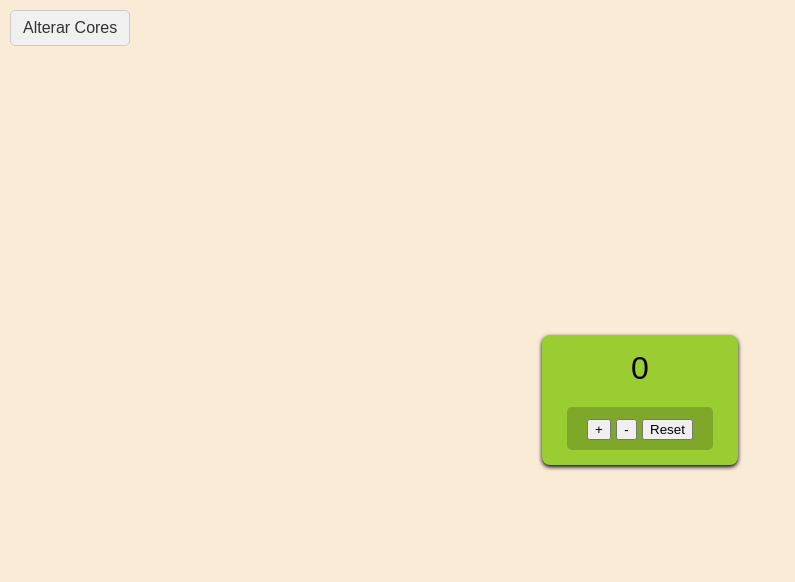
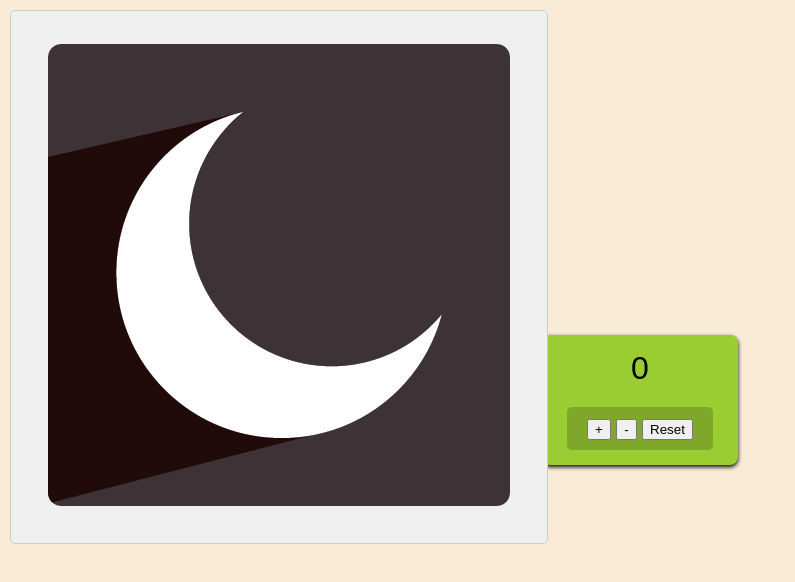
Before and after one commit to ErikCarvalho94/contador, a plain HTML site: page index.html in a window 1280 px wide. Shown: the whole page, without its empty margins (0-795 px from the left). Drawn offline with Linux system fonts and the light colour scheme.

Commit message:
adicionando imagens

```diff
--- a/index.html
+++ b/index.html
@@ -3,11 +3,14 @@
 <head>
     <meta charset="UTF-8">
     <meta name="viewport" content="width=device-width, initial-scale=1.0">
+    <link rel="shortcut icon" href="./images/number.png" type="image/x-icon">
     <title>Contador</title>
     <link rel="stylesheet" href="style.css">
 </head>
 <body>
-    <button id="alterarCores">Alterar Cores</button>
+    <button id="alterarCores">
+        <img src="./images/Moon.png" alt="Alterar Cores">
+    </button>
     <div class="container">
         <span id="valor">0</span>
         <div class="botoes">
```
Also changed, not shown: images/Moon.png (added), images/Sun.png (added), images/number.png (added).
